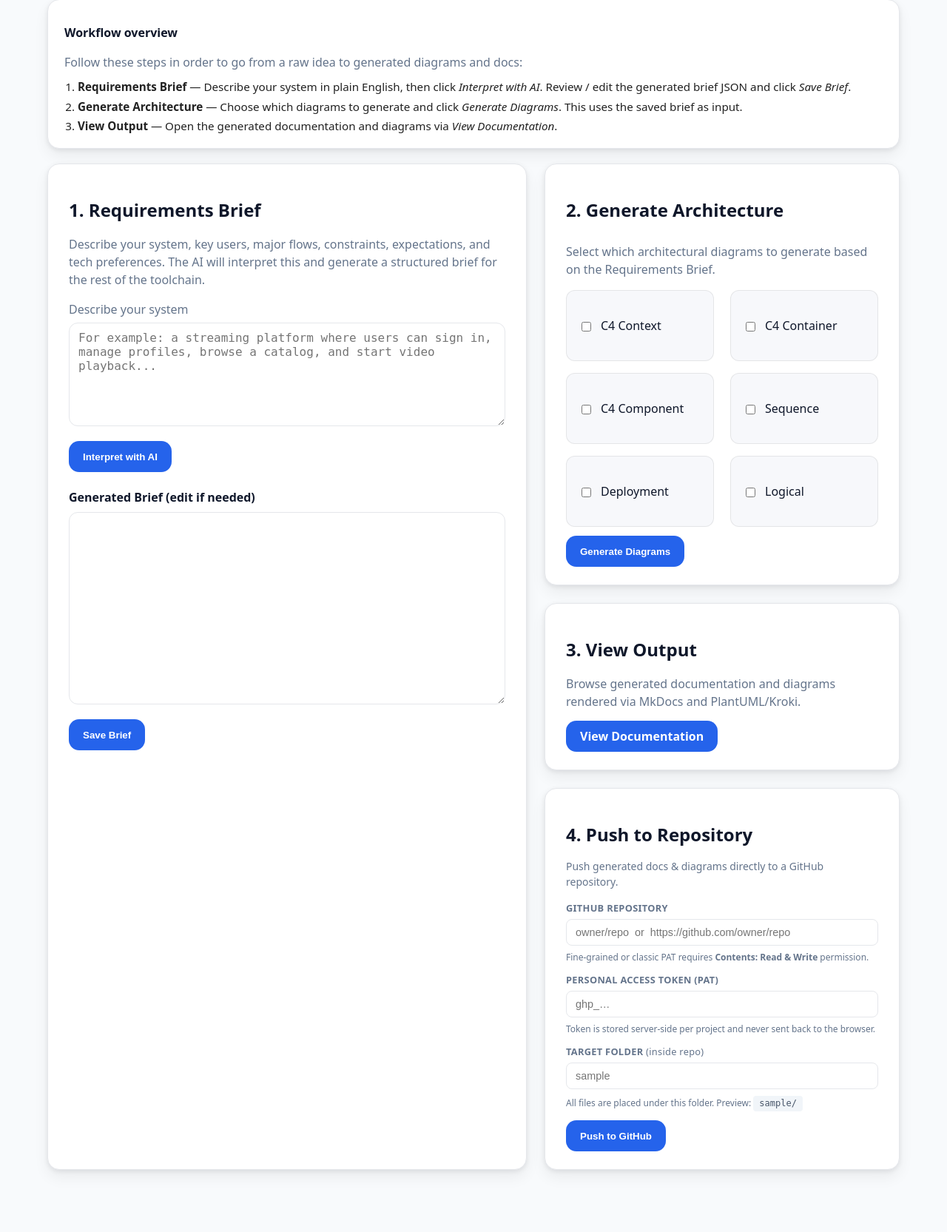
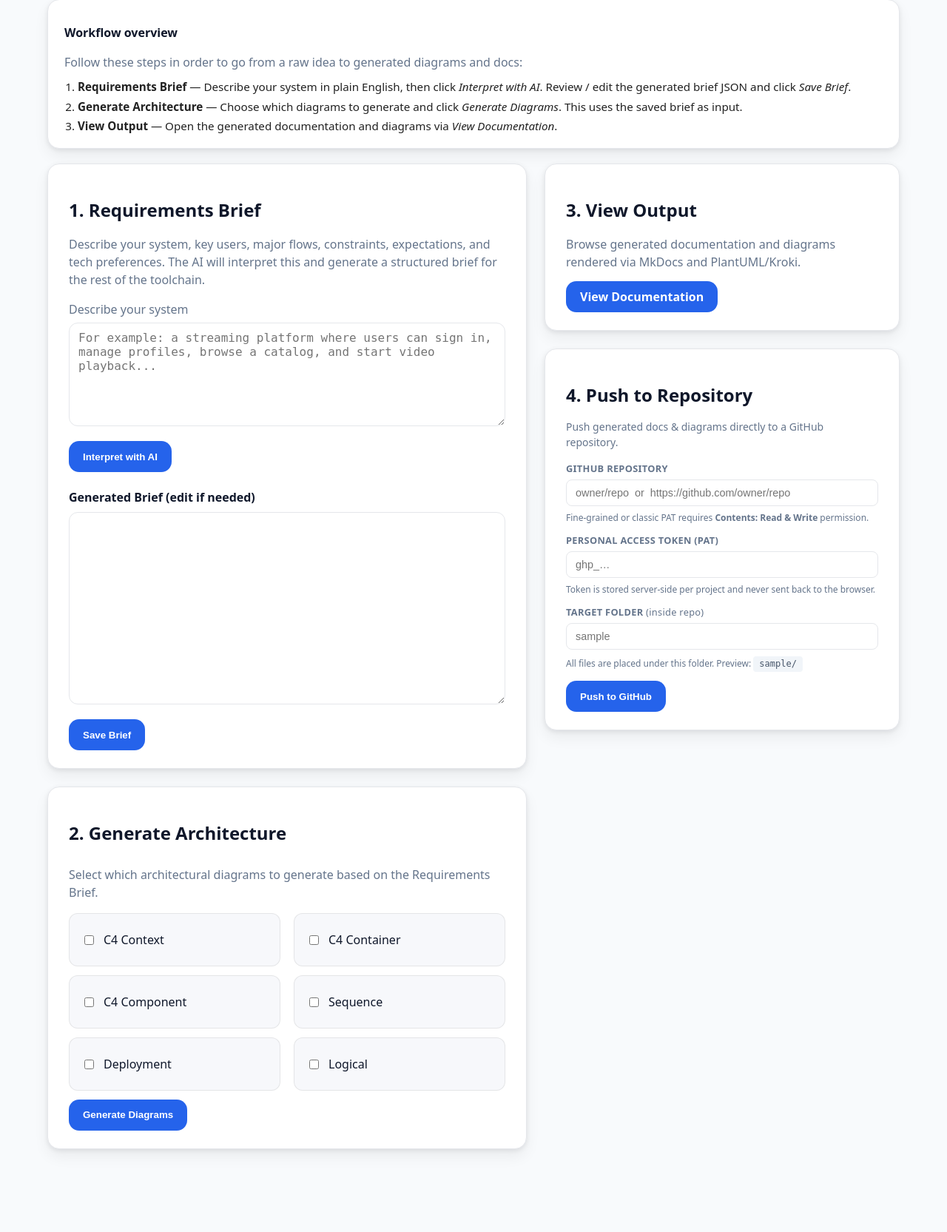
Before and after one commit to NimaShafie/arch-ai-tect, a FastAPI app: a page that uses server/templates/ui_project.html in a window 1280 px wide. Shown: the part 275-1940 px from the top of the page at 74% size. After the commit the page ends 1833 px from the top, so only its background shows below. Run offline with FastAPI, Linux system fonts and the light colour scheme; tables that the repository leaves empty hold one stand-in row (values such as "Sample post").

Commit message:
fix docs projects list + workbench layout
- projects.js: when workbench API is blocked by Cloudflare (403/challenge),
  leave #wb-projects static markdown in place instead of overwriting with
  stale STATIC_PROJECTS fallback; update STATIC_PROJECTS to include all 4
  current projects for the home-page cards fallback
- ui_project.html: move section 2 (Generate Architecture) into the left
  column alongside section 1 (Requirements Brief); right column now holds
  only section 3 (View Output) and section 4 (Push to Repository)

```diff
--- a/server/templates/ui_project.html
+++ b/server/templates/ui_project.html
@@ -100,8 +100,9 @@
   </section>
   <!-- Two-column layout: left = brief, right = generate + view -->
   <div style="display:flex; gap:24px; align-items:stretch;">
-    <!-- LEFT: REQUIREMENTS BRIEF -->
-    <section class="card" style="flex:1.35;">
+    <!-- LEFT COLUMN: REQUIREMENTS BRIEF + GENERATE ARCHITECTURE -->
+    <div style="flex:1.35; display:flex; flex-direction:column; gap:24px;">
+    <section class="card">
       <div style="padding:24px 28px; height:100%; box-sizing:border-box;">
         <h2 class="h1" style="margin-bottom:10px;">1. Requirements Brief</h2>
         <p class="muted" style="margin-bottom:16px;">
@@ -147,11 +148,9 @@
         <div id="saveStatus" class="status-block"></div>
       </div>
     </section>
-    <!-- RIGHT COLUMN: GENERATE + VIEW OUTPUT -->
-    <div style="flex:1; display:flex; flex-direction:column; gap:24px; height:100%;">
-      <!-- Generate Architecture (tile style like previous Diagram Choices) -->
-      <section class="card" id="choices" style="flex:1;">
-        <div class="bd" style="padding:24px 28px; height:100%; box-sizing:border-box; display:flex; flex-direction:column;">
+    <!-- 2. Generate Architecture -->
+    <section class="card" id="choices">
+      <div class="bd" style="padding:24px 28px; box-sizing:border-box; display:flex; flex-direction:column;">
         <h2 class="h1" style="margin-bottom:10px;">2. Generate Architecture</h2>
         <p class="muted" style="margin-bottom:16px;">
           Select which architectural diagrams to generate based on the Requirements Brief.
@@ -159,17 +158,12 @@
         <style>
           #choices .fields {
             display: grid;
-              grid-template-columns: repeat(2, minmax(200px, 1fr));
-              grid-template-rows: repeat(3, 1fr);
-              gap: 16px 22px;
-              flex: 1;
-              align-content: stretch;
-              width: 100%;
+            grid-template-columns: repeat(2, minmax(140px, 1fr));
+            gap: 12px 18px;
           }
           #choices .tile {
             position: relative;
-              height: 100%;
-              min-height: 96px;
+            min-height: 72px;
             border: 1px solid var(--outline, rgba(0,0,0,.08));
             background: var(--surface-1, #f7f8fb);
             border-radius: 12px;
@@ -193,7 +187,6 @@
             align-items: center;
             gap: 10px;
             padding: 14px 16px;
-              padding-right: 16px;
             cursor: pointer;
             border-radius: 12px;
           }
@@ -258,6 +251,10 @@
         </form>
       </div>
     </section>
+    </div><!-- end left column -->
+    <!-- RIGHT COLUMN: VIEW OUTPUT + PUSH TO REPOSITORY -->
+    <div style="flex:1; display:flex; flex-direction:column; gap:24px;">
+
       <!-- View Output (directly under Generate Architecture) -->
       <section class="card">
         <div style="padding:24px 28px;">
```
Also changed, not shown: docs/assets/projects.js (+35 -14 lines). Lines whose indentation alone changed are shown as unchanged.
